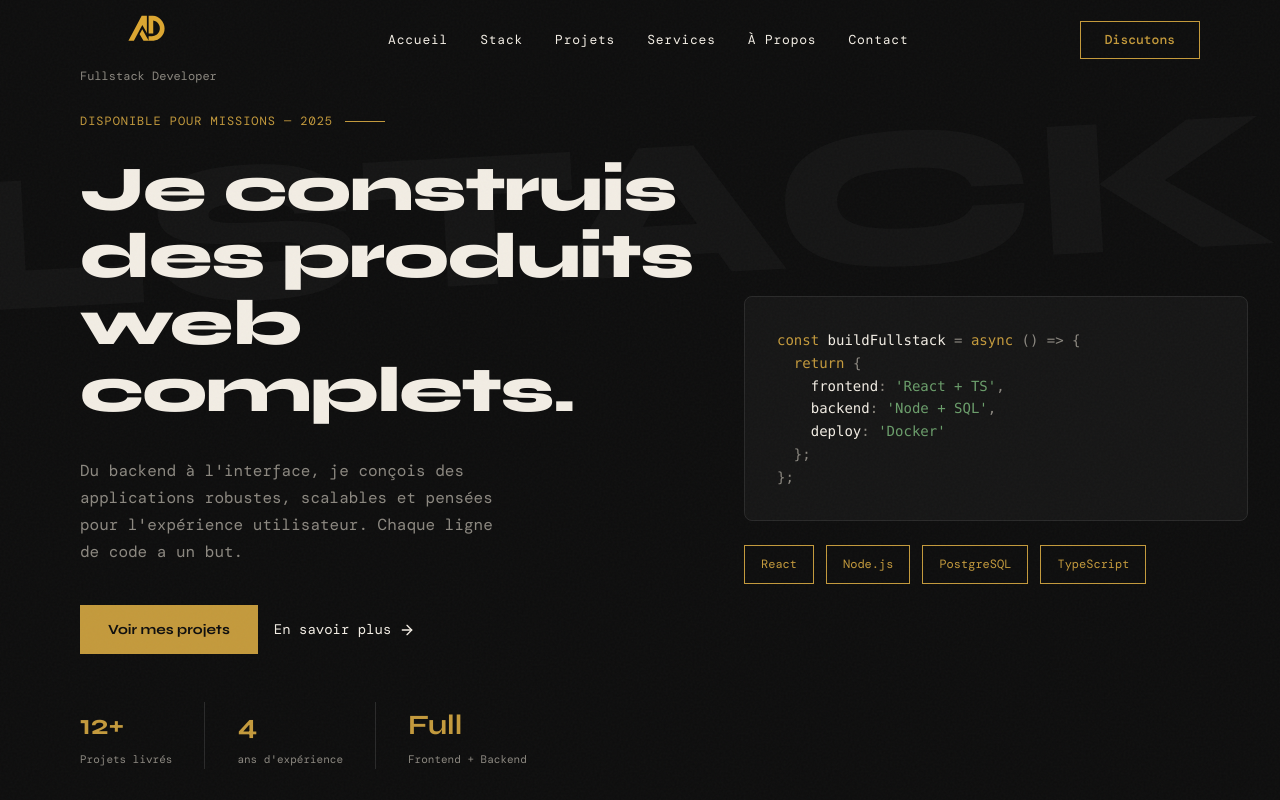
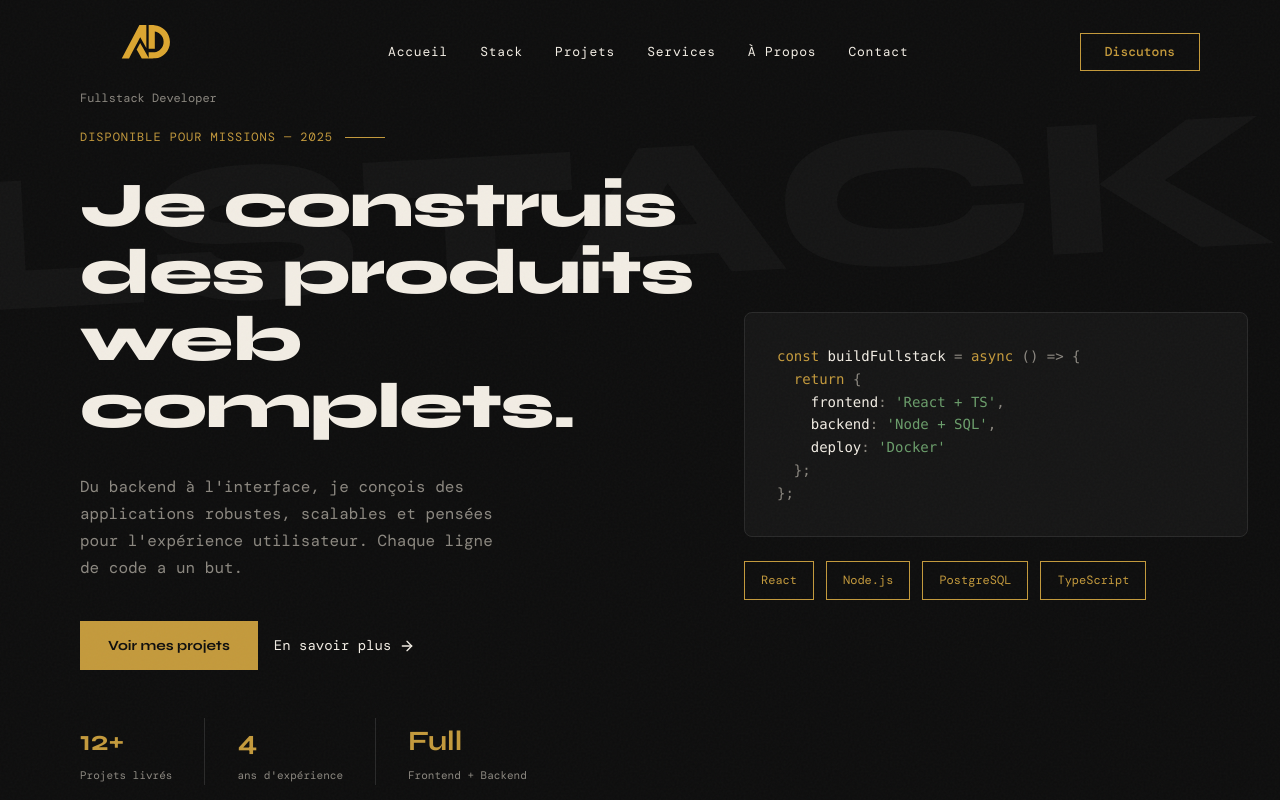
Before and after one commit to Ariane859/portfolio, a React (Vite) app: page / in a window 1280 px wide. Shown: the top 800 px of the page. Built offline with nearby package versions, Linux system fonts and the light colour scheme.

Commit message:
Bigger logo (96px), taller nav (104px), fix hero overlap

```diff
--- a/src/app/App.tsx
+++ b/src/app/App.tsx
@@ -60,13 +60,13 @@ function Navigation({ scrolled, mobileMenuOpen, setMobileMenuOpen }: any) {
       className={`fixed top-0 left-0 right-0 z-50 transition-all duration-300 ${
         scrolled ? 'bg-[#0E0E0E]/92 backdrop-blur-xl border-b border-[#2A2A2A]' : 'bg-transparent'
       }`}
-      style={{ height: '80px' }}
+      style={{ height: '104px' }}
     >
       <div className="max-w-[1280px] mx-auto px-4 md:px-20 h-full flex items-center justify-between">
         {/* Logo */}
         <div className="flex flex-col">
-          <img src={`${import.meta.env.BASE_URL}Images/logo.svg`} alt="Logo" className="h-[72px] w-auto" />
-          <div className="font-['DM_Mono'] text-[12px] text-[#8C8880]">Fullstack Developer</div>
+          <img src={`${import.meta.env.BASE_URL}Images/logo.svg`} alt="Logo" className="h-[96px] w-auto" />
+          <div className="font-['DM_Mono'] text-[12px] text-[#8C8880] mt-[-4px]">Fullstack Developer</div>
         </div>
 
         {/* Desktop Nav Links */}
@@ -109,8 +109,8 @@ function Navigation({ scrolled, mobileMenuOpen, setMobileMenuOpen }: any) {
         <motion.div
           initial={{ opacity: 0 }}
           animate={{ opacity: 1 }}
-          className="md:hidden absolute top-[80px] left-0 right-0 bg-[#0E0E0E] border-b border-[#2A2A2A] p-8 pb-12"
-          style={{ minHeight: 'calc(100vh - 80px)' }}
+          className="md:hidden absolute top-[104px] left-0 right-0 bg-[#0E0E0E] border-b border-[#2A2A2A] p-8 pb-12"
+          style={{ minHeight: 'calc(100vh - 104px)' }}
         >
           <div className="flex flex-col gap-6">
             {[
@@ -139,7 +139,7 @@ function Navigation({ scrolled, mobileMenuOpen, setMobileMenuOpen }: any) {
 
 function HeroSection() {
   return (
-    <section className="min-h-screen relative flex items-center px-6 md:px-20 pt-20" id="accueil">
+    <section className="min-h-screen relative flex items-center px-6 md:px-20 pt-28" id="accueil">
       {/* Background decorative text */}
       <div className="absolute top-1/2 right-0 -translate-y-1/2 font-['Syne'] font-[800] text-[80px] sm:text-[130px] lg:text-[200px] text-[#151515] select-none pointer-events-none overflow-hidden whitespace-nowrap" style={{ transform: 'translateY(-50%) rotate(-3deg)' }}>
         FULLSTACK
@@ -796,7 +796,7 @@ function Footer() {
       <div className="max-w-[1280px] mx-auto grid md:grid-cols-3 gap-8 md:gap-0">
         {/* Logo */}
         <div>
-          <div className="font-['Syne'] font-[800] text-[22px] text-[#C49A3C] mb-2">[YN]</div>
+          <img src={`${import.meta.env.BASE_URL}Images/logo.svg`} alt="Logo" className="h-[48px] w-auto mb-2" />
           <div className="font-['DM_Mono'] text-[12px] text-[#8C8880]">Fullstack Developer</div>
         </div>
 
```
